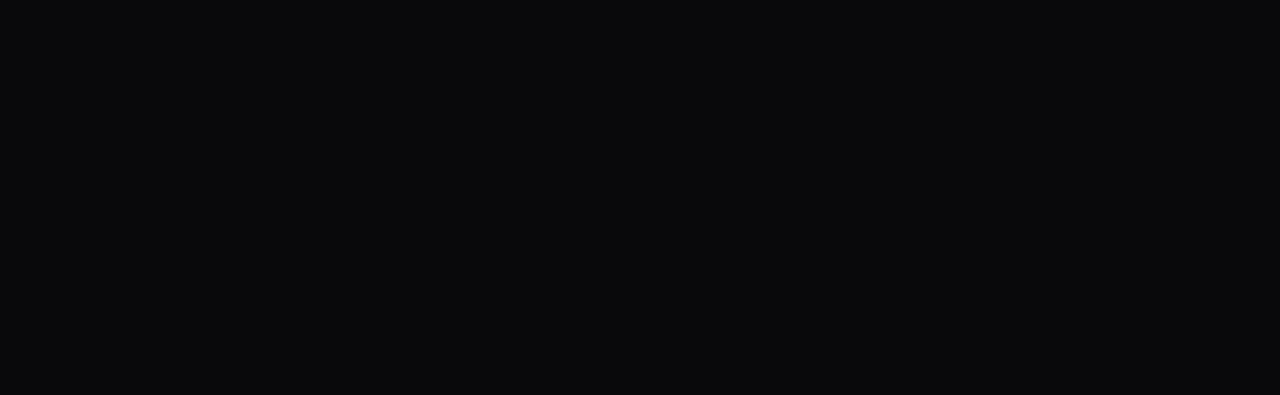
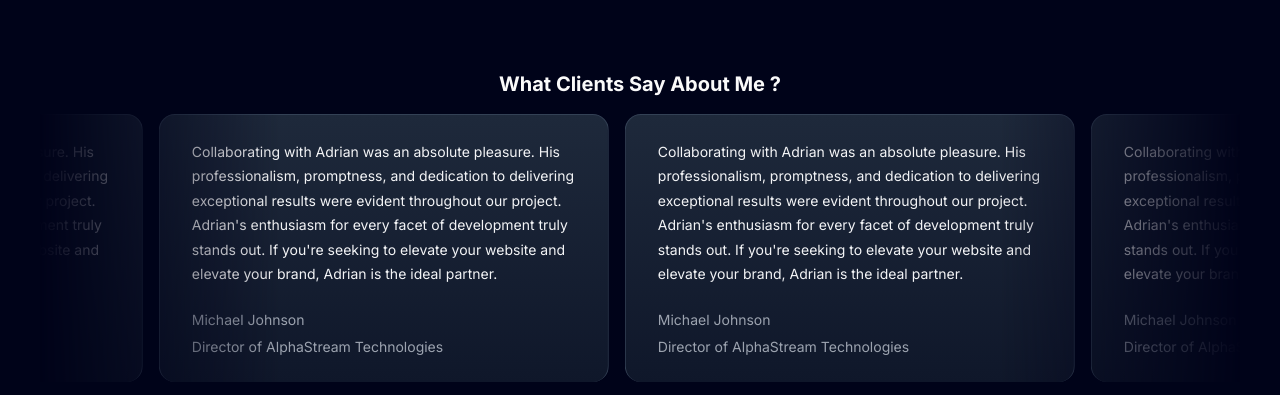
Before and after one commit to Themehakcodes/my-portfolio, a Next.js app in the folder portfolio/: page / in a window 1280 px wide. Shown: the part 2368-2763 px from the top of the page. Before the commit the page ends 2314 px from the top, so only its background shows below. Built offline with nearby package versions, Linux system fonts and the light colour scheme.

Commit message:
new testniomals aded

```diff
--- a/portfolio/app/page.tsx
+++ b/portfolio/app/page.tsx
@@ -2,23 +2,25 @@
 import Hero from "@/components/Hero";
 import RecentProjects from "@/components/RecentProjects";
 import { FloatingNav } from "@/components/ui/FloatingNavbar";
+import { InfiniteMovingCards } from "@/components/ui/infinite-moving-cards";
+import { SquigglyUnderline } from "@/components/ui/SquigglyUnderline";
 import { FaHome } from "react-icons/fa";
-
+import { testimonials } from "@/data/index";  // Ensure the path is correct
+import Testimonials from "@/components/Testimonials";
 
 export default function Home() {
   return (
-    <main className=" relative bg-black-100 flex justify-center items-center flex-col overflow-hidden mx-auto sm:px-10 px-5">
+    <main className="relative bg-black-100 flex flex-col items-center justify-center overflow-hidden mx-auto sm:px-10 px-5">
       <div className="max-w-7xl w-full">
+        <SquigglyUnderline />
         <FloatingNav
-        navItems={
-          [
-            {name:'Home', link:'/', icon:<FaHome />}
-          ]
-        }
+          navItems={[
+            { name: 'Home', link: '/', icon: <FaHome /> }
+          ]}
         />
         <Hero />
-
         <RecentProjects />
+       <Testimonials />
       </div>
     </main>
   );
--- /dev/null
+++ b/portfolio/components/Navbar.tsx
@@ -0,0 +1,21 @@
+// components/Navbar.tsx
+
+import React from 'react';
+import Link from 'next/link';
+
+const Navbar: React.FC = () => {
+  return (
+    <nav className="p-4">
+      <div className="container mx-auto flex justify-center">
+        <div className="flex space-x-4 p-3">
+          <Link href="/" className="text-white hover:text-purple-600 px-3 py-2 rounded-md">Home</Link>
+          <Link href="/about" className="text-white hover:text-purple-600 px-3 py-2 rounded-md">About</Link>
+          <Link href="/services" className="text-white hover:text-purple-600 px-3 py-2 rounded-md">Services</Link>
+          <Link href="/contact" className="text-white hover:text-purple-600 px-3 py-2 rounded-md">Contact</Link>
+        </div>
+      </div>
+    </nav>
+  );
+};
+
+export default Navbar;
--- /dev/null
+++ b/portfolio/components/Testimonials.tsx
@@ -0,0 +1,21 @@
+import React from 'react'
+import { InfiniteMovingCards } from './ui/infinite-moving-cards'
+import { testimonials } from '@/data'
+
+
+function Testimonials() {
+  return (
+    <div className='mt-5'>
+      <h1 className="w-full mt-5 font-bold text-xl md:text-center">What Clients Say About Me ?</h1>
+      <InfiniteMovingCards
+        items={testimonials}
+        direction="left"
+        speed="normal"
+      />
+      </div>
+
+  )
+}
+
+
+export default Testimonials
--- /dev/null
+++ b/portfolio/components/ui/SquigglyUnderline.tsx
@@ -0,0 +1,71 @@
+'use client';
+
+import Link from 'next/link';
+import { useState, useEffect } from 'react';
+import { motion, useAnimation } from 'framer-motion';
+
+// Define the navigation items
+const navigation = [
+  { name: 'Home', link: '#' },
+  { name: 'About', link: '#' },
+  { name: 'Services', link: '#' },
+];
+
+export const SquigglyUnderline = () => {
+  const [selectedLink, setSelectedLink] = useState('Home');
+  const controls = useAnimation();
+
+  useEffect(() => {
+    controls.start({
+      strokeDashoffset: 0,
+      transition: { duration: 0.5, ease: 'easeInOut' },
+    });
+  }, [selectedLink, controls]);
+
+  return (
+    <nav className="flex justify-center py-8">
+      <div className="flex gap-8 text-gray-600">
+        {navigation.map((item) => {
+          const isSelected = item.name === selectedLink;
+          return (
+            <Link
+              key={item.name}
+              href={item.link}
+              className={`relative flex items-center px-2 py-2 rounded-md transition-colors duration-300 ${
+                isSelected
+                  ? 'text-gray-300 stroke-orange-100 '
+                  : 'hover:text-white '
+              }`}
+              onClick={() => setSelectedLink(item.name)}
+            >
+              {item.name}
+              {isSelected && (
+                <motion.div className="absolute -bottom-[1px] left-0 right-0 h-[1px]">
+                <svg width="37" height="8" viewBox="0 0 37 8" fill="none">
+                  <motion.path
+                    d="M1 5.39971C7.48565 -1.08593 6.44837 -0.12827 8.33643 6.47992C8.34809 6.52075 11.6019 2.72875 12.3422 2.33912C13.8991 1.5197 16.6594 2.96924 18.3734 2.96924C21.665 2.96924 23.1972 1.69759 26.745 2.78921C29.7551 3.71539 32.6954 3.7794 35.8368 3.7794"
+                    stroke="#7043EC"
+                    strokeWidth="2"
+                    strokeLinecap="round"
+                    strokeLinejoin="round"
+                    initial={{
+                      strokeDasharray: 84.20591735839844,
+                      strokeDashoffset: 84.20591735839844,
+                    }}
+                    animate={{
+                      strokeDashoffset: 0,
+                    }}
+                    transition={{
+                      duration: 1,
+                    }}
+                  />
+                </svg>
+              </motion.div>
+              )}
+            </Link>
+          );
+        })}
+      </div>
+    </nav>
+  );
+};
--- /dev/null
+++ b/portfolio/components/ui/infinite-moving-cards.tsx
@@ -0,0 +1,97 @@
+"use client";
+
+import { cn } from "@/lib/utils";
+import React, { useEffect, useRef, useState } from "react";
+
+interface CardItem {
+  quote: string;
+  name: string;
+  title: string;
+}
+
+export const InfiniteMovingCards = ({
+  items,
+  direction = "left",
+  speed = "fast",
+  pauseOnHover = true,
+  className,
+}: {
+  items: CardItem[];
+  direction?: "left" | "right";
+  speed?: "fast" | "normal" | "slow";
+  pauseOnHover?: boolean;
+  className?: string;
+}) => {
+  const containerRef = useRef<HTMLDivElement>(null);
+  const scrollerRef = useRef<HTMLUListElement>(null);
+  const [start, setStart] = useState(false);
+
+  useEffect(() => {
+    if (containerRef.current && scrollerRef.current) {
+      const scrollerContent = Array.from(scrollerRef.current.children);
+
+      scrollerContent.forEach((item) => {
+        scrollerRef.current?.appendChild(item.cloneNode(true));
+      });
+
+      containerRef.current.style.setProperty(
+        "--animation-direction",
+        direction === "left" ? "forwards" : "reverse"
+      );
+      containerRef.current.style.setProperty(
+        "--animation-duration",
+        speed === "fast" ? "20s" : speed === "normal" ? "40s" : "80s"
+      );
+
+      setStart(true);
+    }
+  }, [direction, speed]);
+
+  return (
+
+    <div
+      ref={containerRef}
+      className={cn(
+        "scroller relative z-20 max-w-7xl overflow-hidden [mask-image:linear-gradient(to_right,transparent,white_20%,white_80%,transparent)]",
+        className
+      )}
+    >
+      <ul
+        ref={scrollerRef}
+        className={cn(
+          "flex min-w-full gap-4 py-4 w-max flex-nowrap",
+          start && "animate-scroll",
+          pauseOnHover && "hover:[animation-play-state:paused]"
+        )}
+      >
+        {items.map((item, idx) => (
+          <li
+            key={idx}
+            className="w-[350px] max-w-full relative rounded-2xl border border-b-0 flex-shrink-0 border-slate-700 px-8 py-6 md:w-[450px]"
+            style={{ background: "linear-gradient(180deg, var(--slate-800), var(--slate-900)" }}
+          >
+            <blockquote>
+              <div
+                aria-hidden="true"
+                className="absolute -left-0.5 -top-0.5 h-[calc(100%_+_4px)] w-[calc(100%_+_4px)] pointer-events-none"
+              ></div>
+              <span className="relative z-20 text-sm leading-[1.6] text-gray-100">
+                {item.quote}
+              </span>
+              <div className="relative z-20 mt-6 flex items-center">
+                <span className="flex flex-col gap-1">
+                  <span className="text-sm leading-[1.6] text-gray-400">
+                    {item.name}
+                  </span>
+                  <span className="text-sm leading-[1.6] text-gray-400">
+                    {item.title}
+                  </span>
+                </span>
+              </div>
+            </blockquote>
+          </li>
+        ))}
+      </ul>
+    </div>
+  );
+};
```
